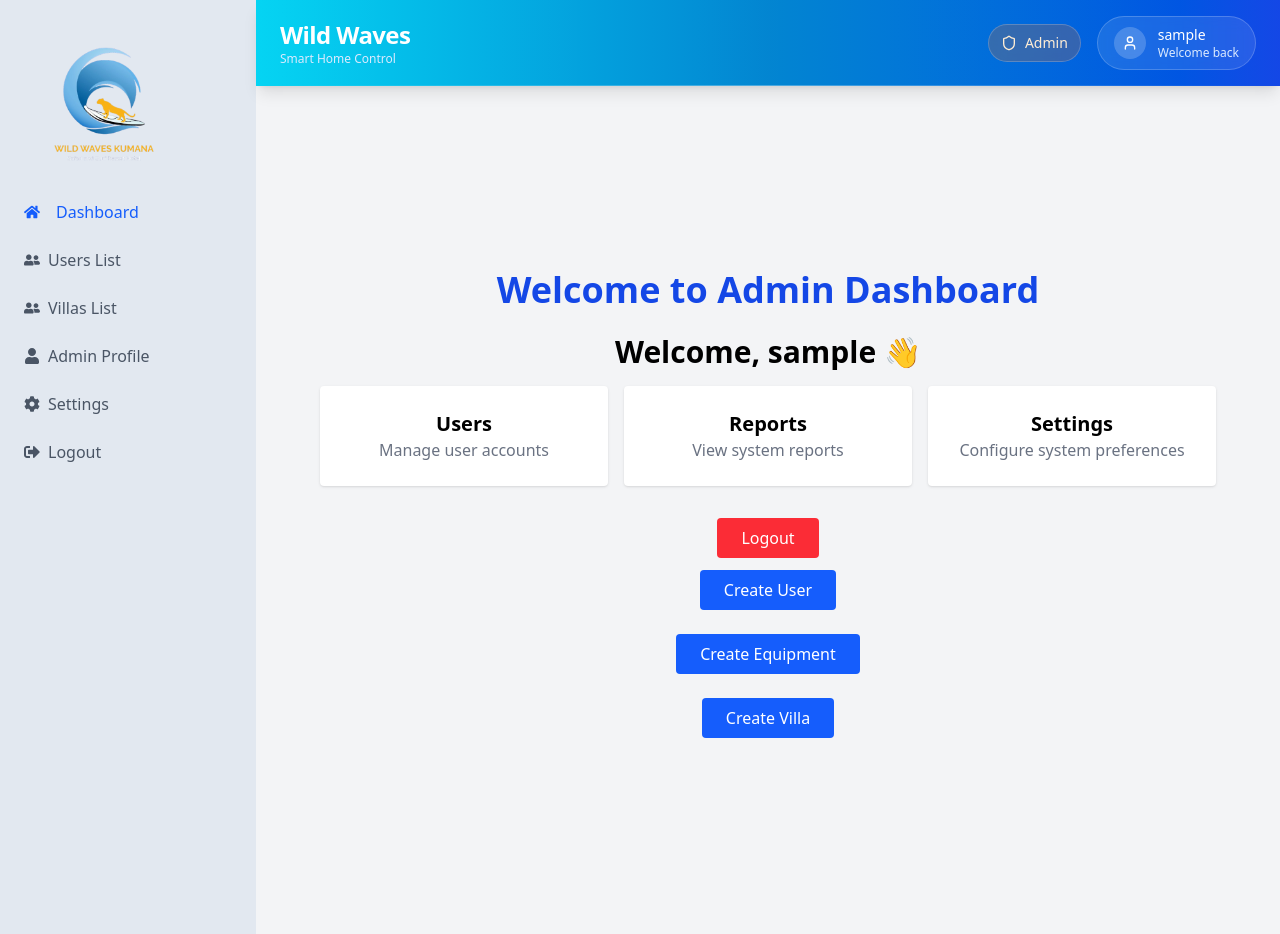
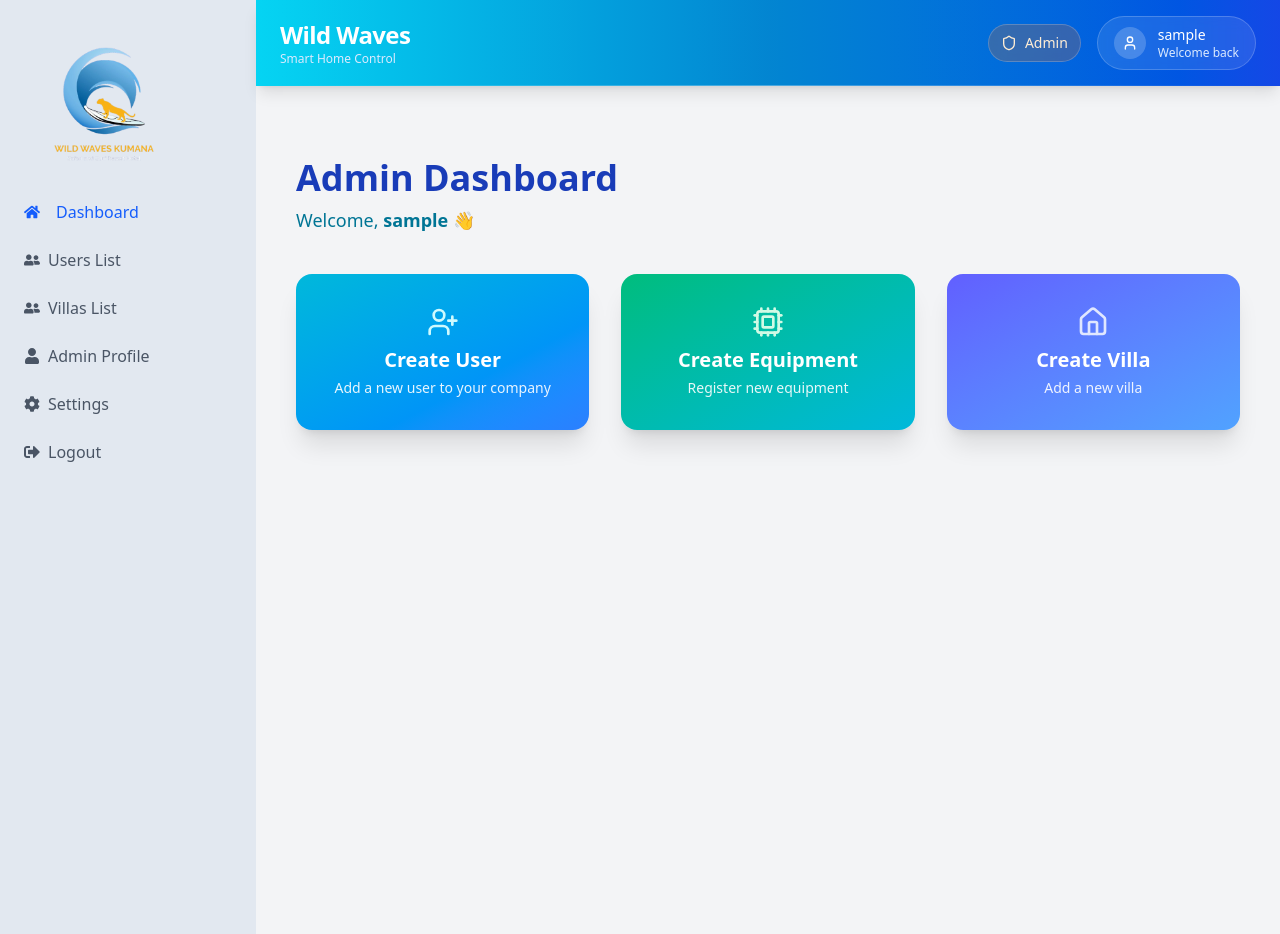
Before and after one commit to Wild-Waves-Kumana/Wild-Waves-Internal, a React (Vite) app in the folder frontend/: page /admindashboard in a window 1280 px wide. Built offline with nearby package versions, Linux system fonts and the light colour scheme; sample sign-in values are in the browser's storage.

Commit message:
Refactor AdminDashboard component to streamline code and enhance layout with button navigation

```diff
--- a/frontend/src/pages/AdminDashboard.jsx
+++ b/frontend/src/pages/AdminDashboard.jsx
@@ -1,90 +1,51 @@
 import React, { useContext } from 'react';
 import { useNavigate } from 'react-router-dom';
 import { UserContext } from '../context/UserContext';
-import {jwtDecode} from 'jwt-decode';
+import { UserPlus, Home, Cpu } from 'lucide-react';
 
 const AdminDashboard = () => {
   const navigate = useNavigate();
-  const { username, logout } = useContext(UserContext);
-  const token = localStorage.getItem('token');
-
-  // Decode token to get adminId and role
-  let adminId = null;
-  if (token) {
-    try {
-      const decoded = jwtDecode(token);
-      adminId = decoded.id; // or decoded._id depending on your backend
-      console.log('Admin ID (from token):', adminId);
-    } catch (err) {
-      console.error('Invalid token:', err);
-    }
-  }
-
-  //Display token in console
-  console.log('JWT Token:', token);
-
-
-  const handleLogout = () => {
-    logout();            // clear login state
-    navigate('/');       // go back to login
-  };
-
-   const usercreation= () => {
-    navigate('/usercreation'); // Navigate to user creation page
-  };
-
-  const equipmentcreation = () => {
-    navigate('/equipment-create'); // Navigate to equipment creation page
-  };
-
-  const villaCreation = () => {
-    navigate('/villa-create'); // Navigate to villa creation page
-  };
+  const { username } = useContext(UserContext);
 
   return (
-    <div className="min-h-screen bg-gray-100 flex flex-col items-center justify-center px-4">
-      <h1 className="text-4xl font-bold mb-6 text-blue-700">Welcome to Admin Dashboard</h1>
-      <h1 className="text-3xl pb-4 font-bold">Welcome, {username} 👋</h1>
-
-      <div className="grid grid-cols-1 sm:grid-cols-2 md:grid-cols-3 gap-4 w-full max-w-4xl">
-        <div className="bg-white p-6 rounded shadow text-center">
-          <h2 className="text-xl font-semibold">Users</h2>
-          <p className="text-gray-500">Manage user accounts</p>
-        </div>
-        <div className="bg-white p-6 rounded shadow text-center">
-          <h2 className="text-xl font-semibold">Reports</h2>
-          <p className="text-gray-500">View system reports</p>
-        </div>
-        <div className="bg-white p-6 rounded shadow text-center">
-          <h2 className="text-xl font-semibold">Settings</h2>
-          <p className="text-gray-500">Configure system preferences</p>
+    <div className="min-h-screen w-full ">
+      <div className="max-w-6xl mx-auto px-4 py-12">
+        <div className="flex flex-col md:flex-row md:items-center md:justify-between mb-10">
+          <div>
+            <h1 className="text-3xl md:text-4xl font-bold text-blue-800 mb-2">Admin Dashboard</h1>
+            <p className="text-lg text-cyan-700 font-medium">
+              Welcome, <span className="font-bold">{username}</span> 👋
+            </p>
           </div>
         </div>
 
+        <div className="grid grid-cols-1 md:grid-cols-3 gap-8">
           <button
-        onClick={handleLogout}
-        className="mt-8 bg-red-500 text-white px-6 py-2 rounded hover:bg-red-600">
-        Logout
+            onClick={() => navigate('/usercreation')}
+            className="group bg-gradient-to-br from-cyan-500 to-blue-500 rounded-2xl shadow-xl p-8 flex flex-col items-center hover:scale-105 transition-transform duration-200"
+          >
+            <UserPlus className="w-8 h-8 text-cyan-100 mb-2" />
+            <h2 className="text-xl font-semibold text-white mb-1">Create User</h2>
+            <p className="text-white/90 text-sm text-center">Add a new user to your company</p>
           </button>
-
           <button
-        onClick={usercreation}
-        className="px-6 py-2 my-3 bg-blue-600 text-white rounded hover:bg-blue-700">
-        Create User
+            onClick={() => navigate('/equipment-create')}
+            className="group bg-gradient-to-br from-emerald-500 to-cyan-500 rounded-2xl shadow-xl p-8 flex flex-col items-center hover:scale-105 transition-transform duration-200"
+          >
+            <Cpu className="w-8 h-8 text-emerald-100 mb-2" />
+            <h2 className="text-xl font-semibold text-white mb-1">Create Equipment</h2>
+            <p className="text-white/90 text-sm text-center">Register new equipment</p>
           </button>
-
           <button
-        onClick={equipmentcreation}
-        className="px-6 py-2 my-3 bg-blue-600 text-white rounded hover:bg-blue-700">
-        Create Equipment
+            onClick={() => navigate('/villa-create')}
+            className="group bg-gradient-to-br from-indigo-500 to-blue-400 rounded-2xl shadow-xl p-8 flex flex-col items-center hover:scale-105 transition-transform duration-200"
+          >
+            <Home className="w-8 h-8 text-indigo-100 mb-2" />
+            <h2 className="text-xl font-semibold text-white mb-1">Create Villa</h2>
+            <p className="text-white/90 text-sm text-center">Add a new villa</p>
           </button>
-
-      <button
-        onClick={villaCreation}
-        className="px-6 py-2 my-3 bg-blue-600 text-white rounded hover:bg-blue-700">
-        Create Villa
-      </button>
-
+        </div>
+      </div>
     </div>
   );
 };
```
Lines whose indentation alone changed are shown as unchanged.
